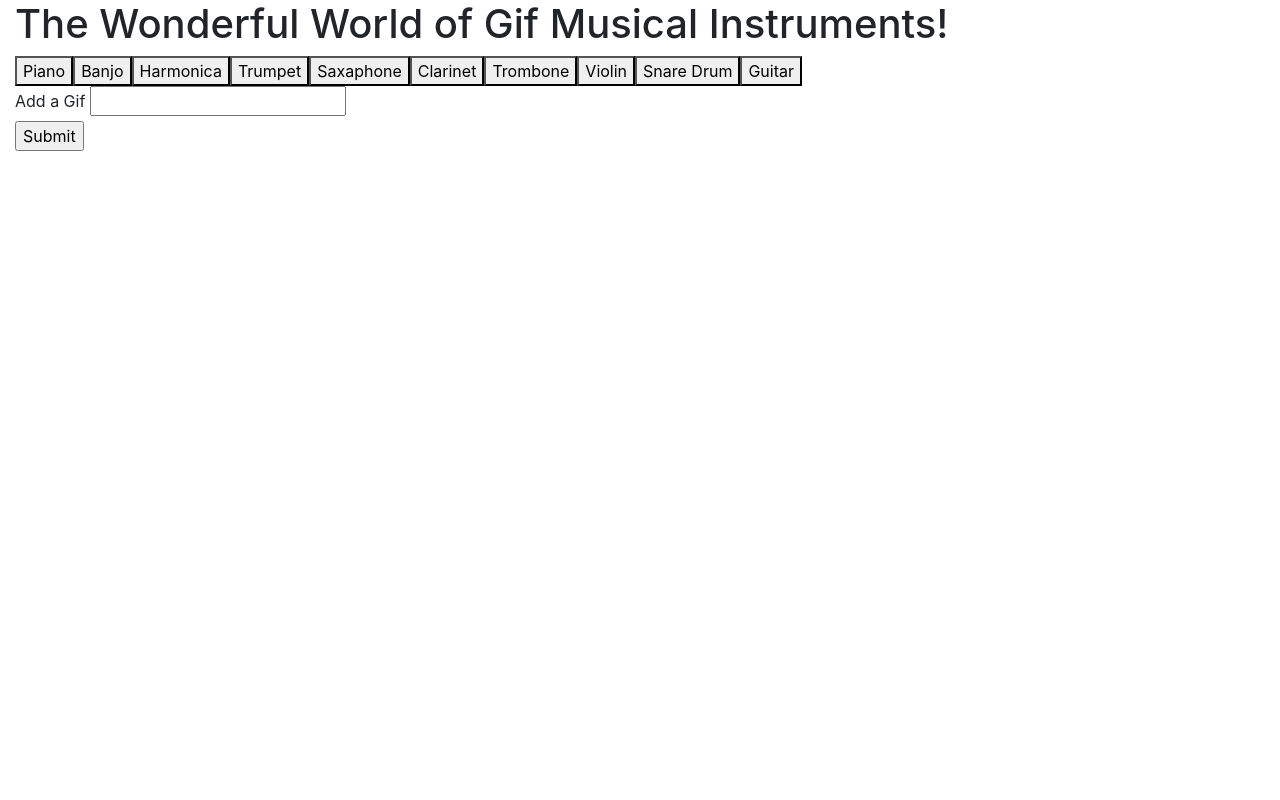
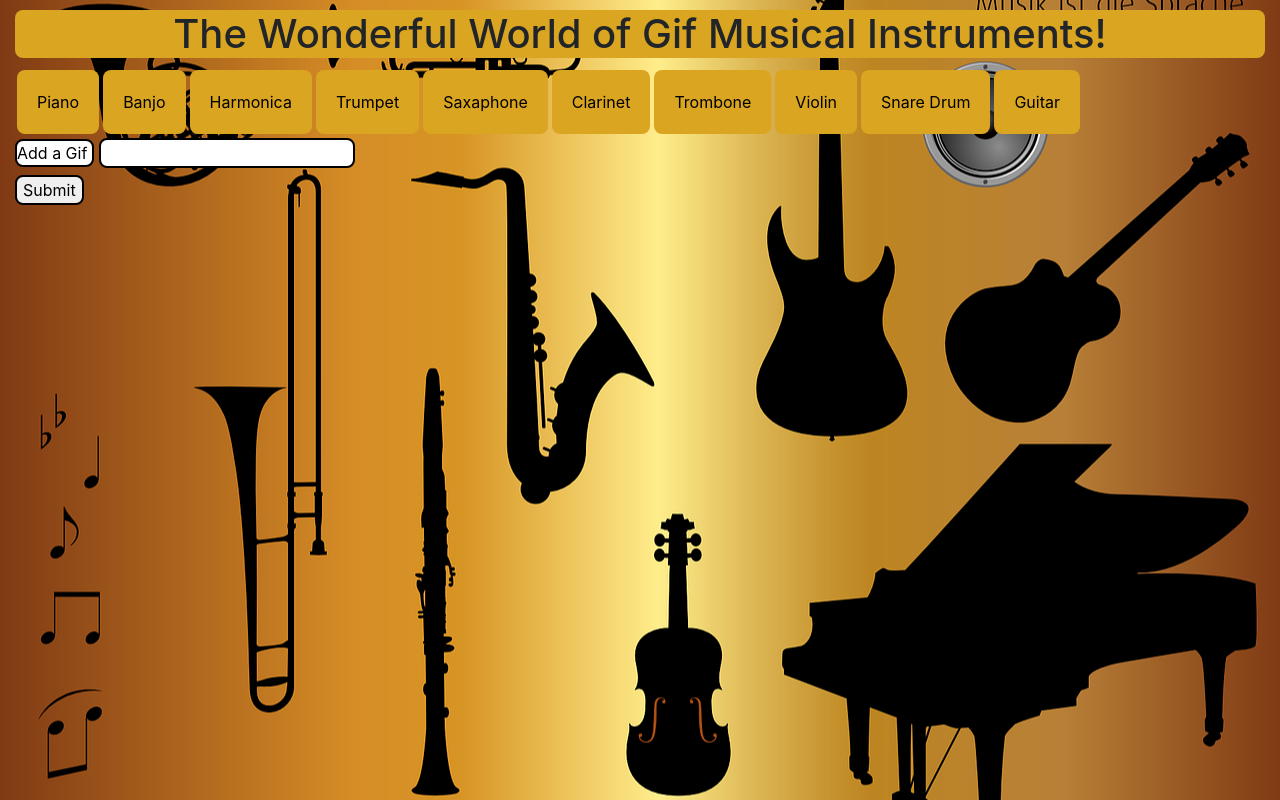
Before and after one commit to anorris57/GifTastic, a plain HTML site: page index.html in a window 1280 px wide. Drawn offline with nearby package versions, Linux system fonts and the light colour scheme.

Commit message:
added css style

```diff
--- a/index.html
+++ b/index.html
@@ -6,11 +6,11 @@
   <meta name="viewport" content="width=device-width, initial-scale=1.0">
   <meta http-equiv="X-UA-Compatible" content="ie=edge">
   <link rel="stylesheet" href="https://maxcdn.bootstrapcdn.com/bootstrap/4.1.0/css/bootstrap.min.css">
-
+  <link rel="stylesheet" type="text/css" href="stylesheet/main.css">
   <title>GifTastic</title>
 </head>
 
-<body>
+<body class="bg">
   <div id="body" class="container-fluid">
     <h1>The Wonderful World of Gif Musical Instruments!</h1>
 
@@ -23,7 +23,7 @@
       <input type="text" id="gif-input">
       <br>
 
-      <!-- Button triggers new movie to be added -->
+      <!-- Button triggers new gif to be added -->
       <input id="add-gif" type="submit">
     </form>
 
@@ -47,8 +47,7 @@
 
 
     <script src="https://ajax.googleapis.com/ajax/libs/jquery/3.3.1/jquery.min.js"></script>
-    <script src="https://cdnjs.cloudflare.com/ajax/libs/popper.js/1.14.0/umd/popper.min.js"></script>
-    <script src="https://maxcdn.bootstrapcdn.com/bootstrap/4.1.0/js/bootstrap.min.js"></script>
+
     <script type="text/javascript" src="js/script.js"></script>
 
 
--- a/js/script.js
+++ b/js/script.js
@@ -34,7 +34,7 @@ function displayGifInfo() {
     //This is storing url for an image
     var gifUrl = response.data[i].images.fixed_height_still.url;
     //console.log(response.data[i].images.original.url)
-    var gifUrlAnimate = response.data[i].images.original.url;
+    var gifUrlAnimate = response.data[i].images.fixed_height.url;
     //This is storing and creating an img element
     var gifImage = $("<img>");
 
@@ -96,7 +96,9 @@ function renderButtons() {
     a.text(instruments[i]);
     // Adding the button to the buttons-view div
     $("#buttons-view").append(a);
+
   }
+
 }
 
 // This function handles events gif button is clicked
@@ -110,6 +112,7 @@ $("#add-gif").on("click", function(event) {
 
   // Calling renderButtons which handles the processing of our movie array
   renderButtons();
+
 });
 
 // Adding a click event listener to all elements with a class of "gif-btn"
--- a/stylesheet/main.css
+++ b/stylesheet/main.css
@@ -0,0 +1,63 @@
+body, html  {
+  height: 100%;
+  margin: 0;
+}
+
+
+
+
+.bg {
+  background-image: url('iconSet.png');
+  height: auto;
+  background-position: center;
+  background-repeat: no-repeat;
+  background-size: cover;
+  width: 100%;
+}
+
+h1 {
+  background-color: goldenrod;
+  text-align: center;
+  border-radius: 8px;
+  padding-top: 10 px;
+  margin-top: 10px;
+}
+
+.gif-btn {
+  background-color: goldenrod;
+    border: none;
+    color: black;
+    padding: 20px;
+    text-align: center;
+    text-decoration: none;
+    display: inline-block;
+    font-size: 16px;
+    margin: 4px 2px;
+    cursor: pointer;
+    border-radius: 8px;
+}
+
+label {
+  background-color: white;
+  color: black;
+  border: 2px solid black;
+  padding-right: 5px;
+  border-radius: 8px;
+
+}
+
+input {
+  border-radius: 8px;
+  border: 2px solid black;
+}
+#add-gif {
+  border-radius: 8px;
+}
+
+#gif-view {
+  display: inline-block;
+  width: 100px;
+  height: 100px;
+  padding: 5px;
+
+}
```
Also changed, not shown: stylesheet/iconSet.png (added).
